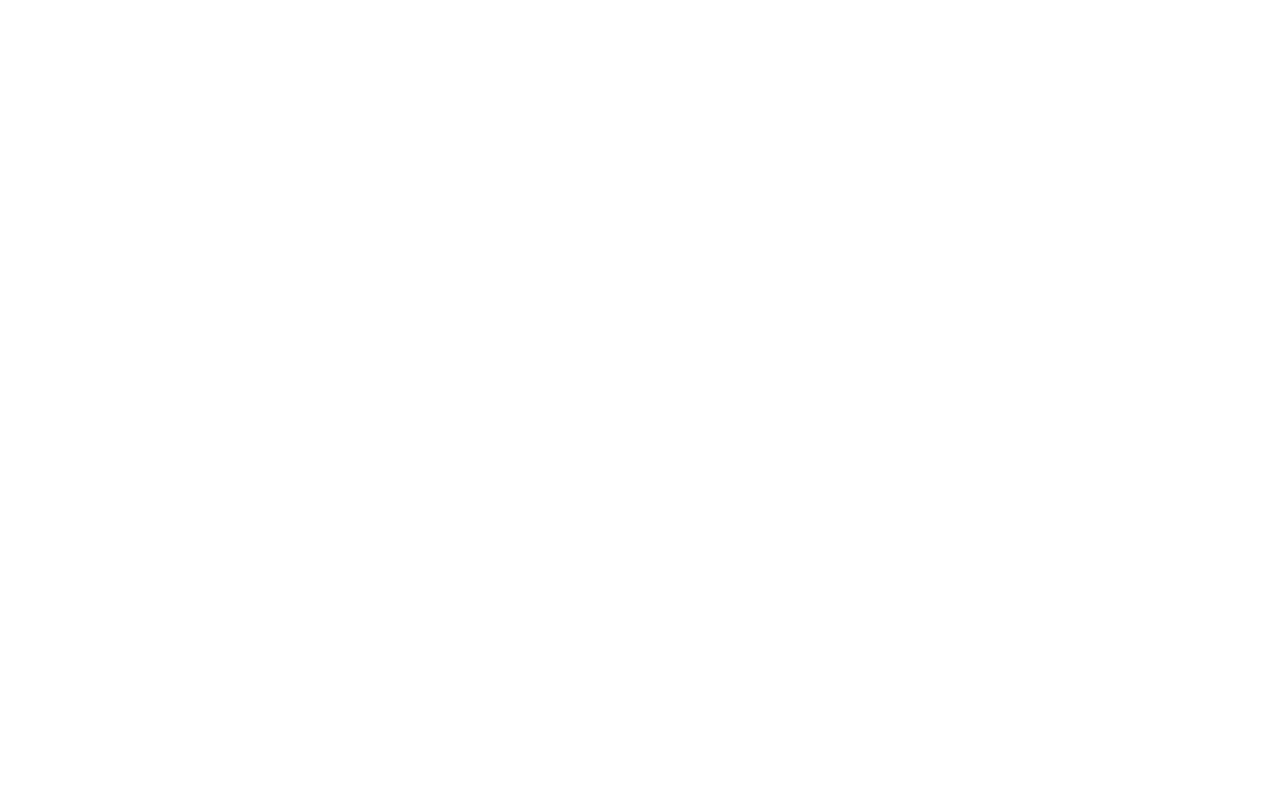
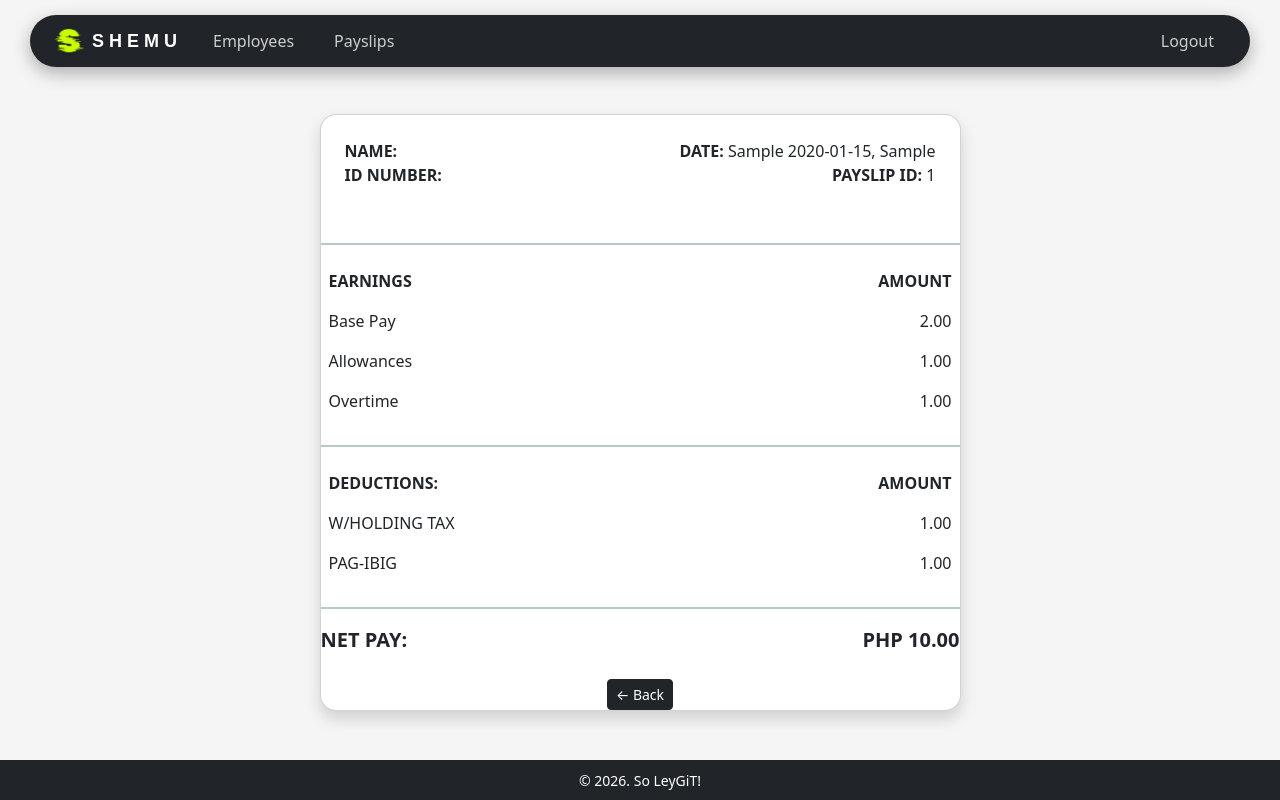
Before and after one commit to tashdoller/FP-DollerNgSy, a Django app: page /payslips/view/1/ in a window 1280 px wide. Before the commit the page is empty. Run offline with Django 5.2, Linux system fonts and the light colour scheme; a user stored in the database is signed in; data comes from the database, SQL or seed files in the repository; tables that the repository leaves empty hold one stand-in row (values such as "Sample post"); some libraries are stand-ins or nearby versions.

Commit message:
edited templates for view_payslip.html

```diff
--- a/Shemu/payroll_app/templates/payroll_app/view_payslip.html
+++ b/Shemu/payroll_app/templates/payroll_app/view_payslip.html
@@ -14,3 +14,96 @@ If any HTML language code or documentation used in my program was
 obtained from another source, such as a textbook or course notes, that has been clearly noted with proper citation in the
 comments of my program.
 -->
+
+{% extends 'payroll_app/base.html' %}
+
+{% block content %}
+<div class="row justify-content-center">
+    <div class="col-md-7">
+        <div class="card shadow">
+            <div class="card-body p-4">
+
+                <!-- Section 1: General Payslip Details -->
+                <div class="row mb-3">
+                    <div class="col">
+                        <div><strong>NAME:</strong> {{ payslip.id_number.name }} </div>
+                        <div><strong>ID NUMBER:</strong> {{ payslip.id_number.id_number }}</div>
+                    </div>
+                    <div class="col text-end">
+                        <div><strong>DATE:</strong> {{ payslip.month }} {{ payslip.date_range }}, {{ payslip.year }}</div>
+                        <div><strong>PAYSLIP ID:</strong> {{ payslip.pk }}</div>
+                    </div>
+                </div>
+            </div>
+            <hr>
+
+            <!-- Section 2: Earnings -->
+            <table class="table table-borderless mb-2">
+                <thead>
+                    <tr>
+                        <th>EARNINGS</th>
+                        <th class="text-end">AMOUNT</th>
+                    </tr>
+                </thead>
+                <tbody>
+                    <tr>
+                        <td>Base Pay</td>
+                        <td class="text-end">{{ payslip.getCycleRate|floatformat:2 }}</td>
+                    </tr>
+                    <tr>
+                        <td>Allowances</td>
+                        <td class="text-end">{{ payslip.earnings_allowance|floatformat:2 }}</td>
+                    </tr>
+                    <tr>
+                        <td>Overtime</td>
+                        <td class="text-end">{{ payslip.overtime|floatformat:2 }}</td>
+                    </tr>
+                </tbody>
+            </table>
+            <hr>
+
+            <!-- Section 3: Deductions (cycle-specific) -->
+             <table class="table table-borderless mb-2">
+                <thead>
+                    <tr>
+                        <th>DEDUCTIONS:</th>
+                        <th class="text-end">AMOUNT</th>
+                    </tr>
+                </thead>
+                <tbody>
+                    <tr>
+                        <td>W/HOLDING TAX</td>
+                        <td class="text-end">{{ payslip.deductions_tax|floatformat:2 }}</td>
+                    </tr>
+                    {% if payslip.pay_cycle == 1 %}
+                        <tr>
+                            <td>PAG-IBIG</td>
+                            <td class="text-end">{{ payslip.pag_ibig|floatformat:2 }}</td>
+                        </tr>
+                    {% else %}
+                        <tr>
+                            <td>PHILHEALTH</td>
+                            <td class="text-end">{{ payslip.deductions_health|floatformat:2 }}</td>
+                        </tr>
+                        <tr>
+                            <td>SSS</td>
+                            <td class="text-end">{{ payslip.sss|floatformat:2 }}</td>
+                        </tr>
+                    {% endif %}
+                </tbody>
+             </table>
+             <hr>
+
+            <!-- Section 4: Net Pay -->
+            <div class="d-flex justify-content-between fs-5">
+                <strong>NET PAY:</strong>
+                <strong>PHP {{ payslip.total_pay|floatformat:2 }}</strong>
+            </div>
+
+            <div class="text-center mt-4">
+                <a href="{% url 'payslips' %}" class="btn btn-dark btn-sm">← Back</a>
+            </div>
+        </div>
+    </div>
+</div>
+{% endblock %}
```
